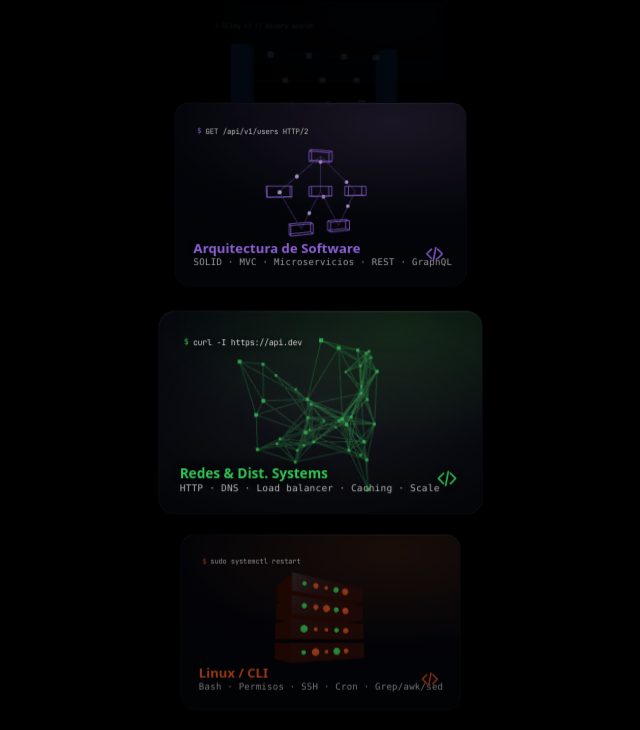
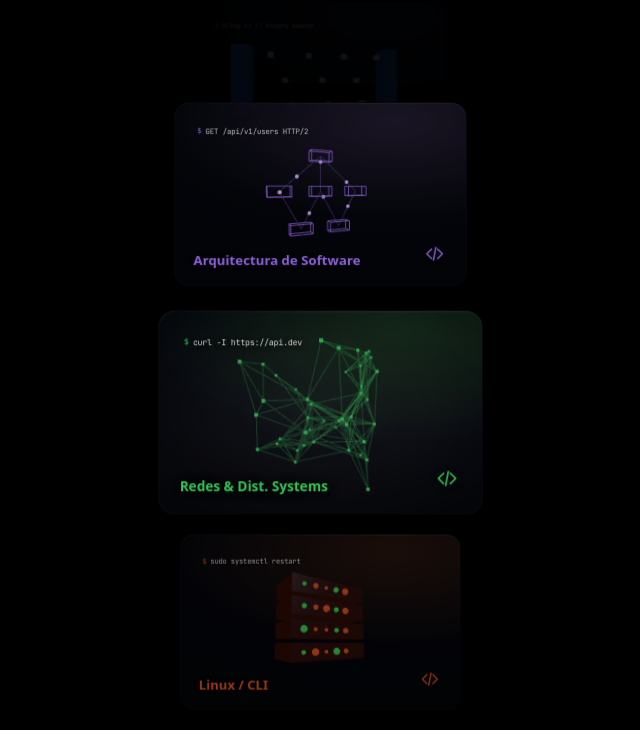
Before and after one commit to CODLuisP/componetCard, a React (Vite) app: page / in a window 1280 px wide. Shown: the top 730 px of the page, without its empty margins (320-960 px from the left). Built offline with nearby package versions, Linux system fonts and the light colour scheme.

Commit message:
Nuevos cambios en Web Card

```diff
--- a/src/App.tsx
+++ b/src/App.tsx
@@ -566,18 +566,12 @@ export default function App() {
 
                   <div className="absolute inset-0 p-5 sm:p-6 text-white h-full w-full font-sans z-10 bg-black/15" style={{ WebkitFontSmoothing: 'antialiased', MozOsxFontSmoothing: 'grayscale' } as React.CSSProperties}>
                     {/* Scene theme label — bottom-left */}
-                    <div ref={(el) => { labelRefs.current[i] = el; }} className="absolute left-5 bottom-5 flex flex-col gap-[3px]">
+                    <div ref={(el) => { labelRefs.current[i] = el; }} className="absolute left-5 bottom-5 flex flex-col gap-0.75">
                       <div
                         className="font-bold normal-case whitespace-nowrap leading-none"
                         style={{ fontSize: '13px', color: sceneCfg.accent, textShadow: '0 0 8px rgba(0,0,0,0.6)' }}
                       >
                         {sceneCfg.label}
-                      </div>
-                      <div
-                        className="font-mono text-[9px] text-white/70 tracking-wide whitespace-nowrap leading-none"
-                        style={{ maxWidth: '260px' }}
-                      >
-                        {sceneCfg.sub}
                       </div>
                     </div>
                     {/* Themed command — top-left */}
```
